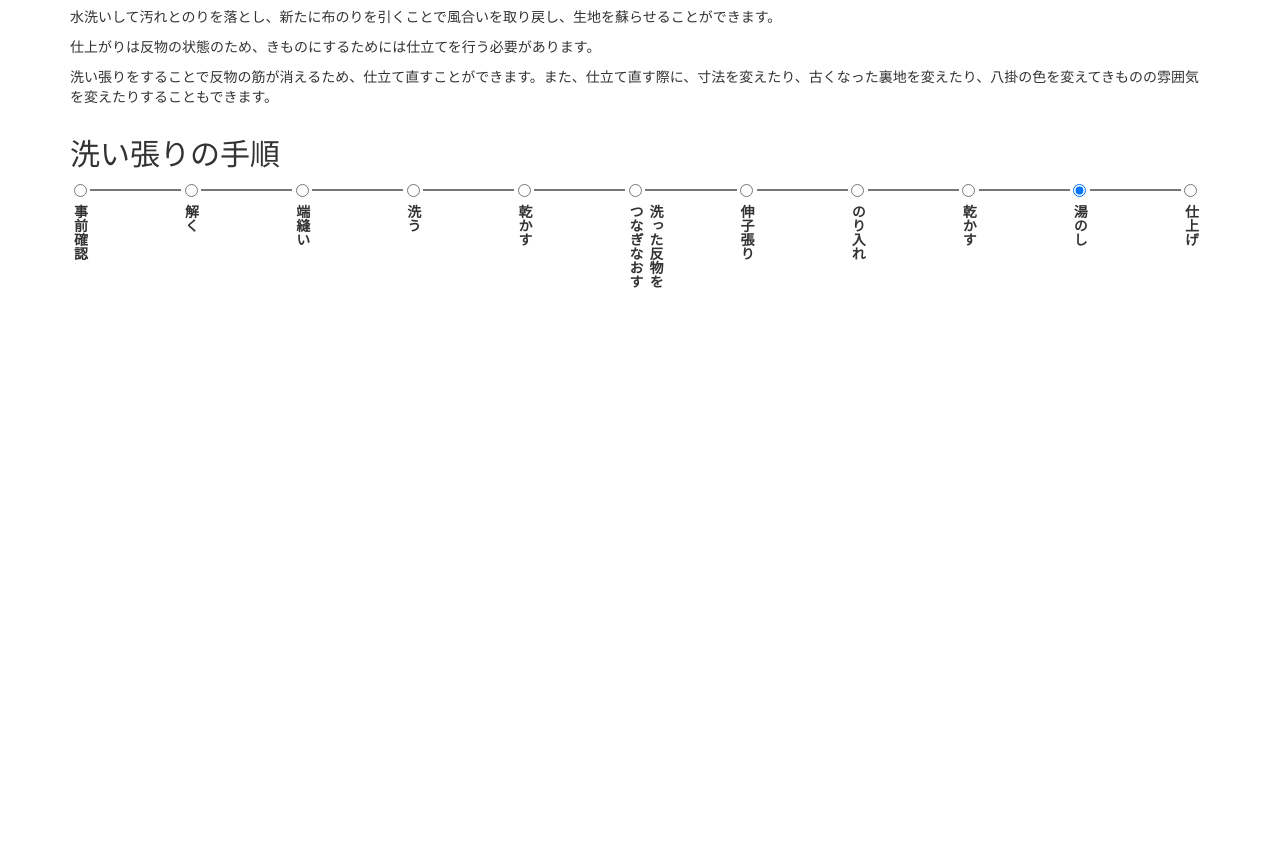
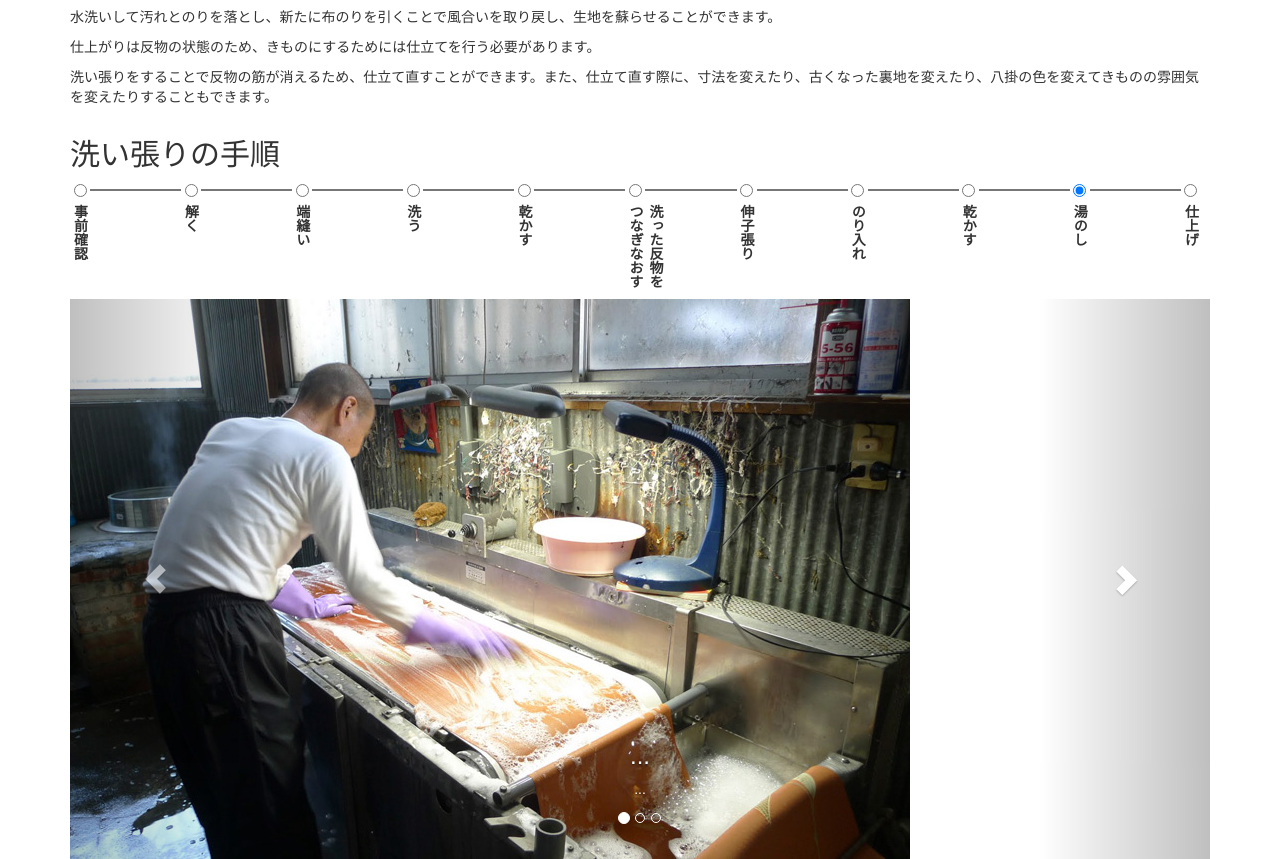
Before and after one commit to darumaya/darumaya, a website: page www.darumaya-gofuku.jp/dist/araihari.html in a window 1280 px wide. Shown: the part 762-1621 px from the top of the page. Before the commit the page ends 1061 px from the top, so only its background shows below. Drawn offline with Linux system fonts and the light colour scheme.

Commit message:
洗い張りの手順のスライドショーを追加(Bootstrapのcarouselを利用)

```diff
--- a/www.darumaya-gofuku.jp/less/araihari.less
+++ b/www.darumaya-gofuku.jp/less/araihari.less
@@ -277,6 +277,10 @@ section {
             }
         }
     }
+
+    #carousel-araihari {
+        width: 840px;
+    }
 }
 
 
```
Also changed, not shown: www.darumaya-gofuku.jp/dist/araihari.html, www.darumaya-gofuku.jp/dist/images/araihari-yunoshi.840x560.hq.jpg (added).
